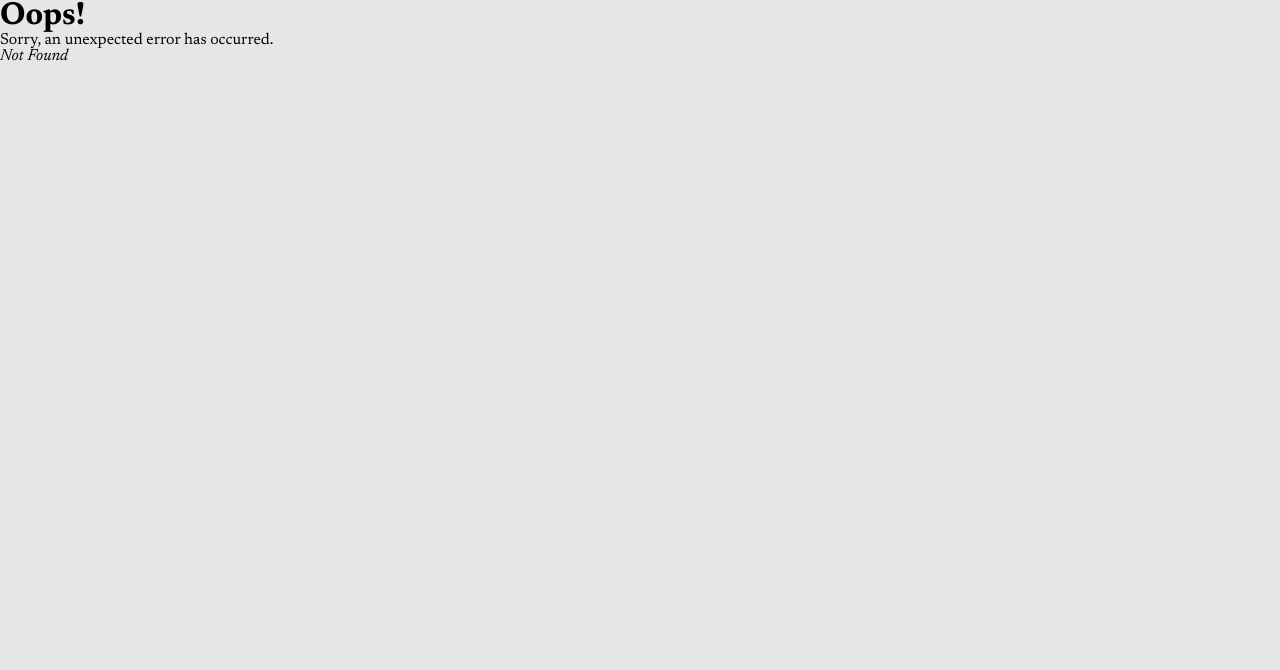
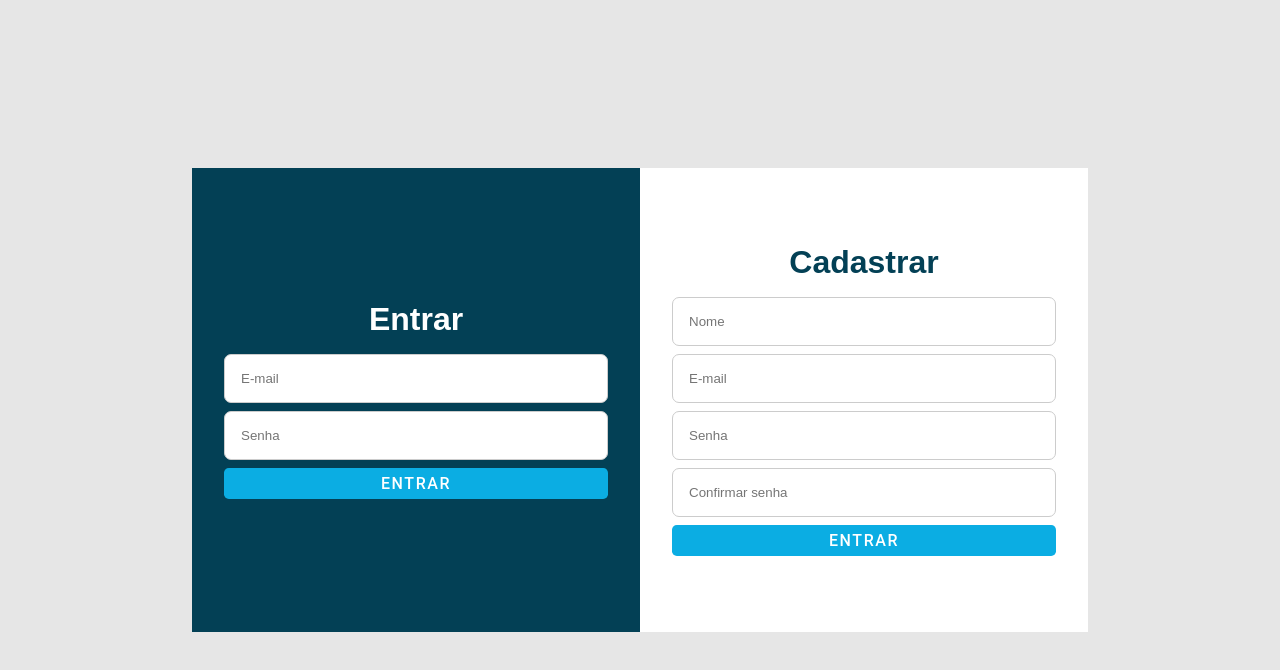
Before and after one commit to filipesantanadev/spa-breakingnews, a React (Vite) app: page /auth in a window 1280 px wide. Before the commit this address had no page. Shown: the top 670 px of the page. Built offline with nearby package versions, Linux system fonts and the light colour scheme.

Commit message:
feat: create page signin and signup, and standardizing the components

```diff
--- /dev/null
+++ b/src/components/Button/Button.jsx
@@ -0,0 +1,5 @@
+import { ButtonSpace } from "./ButtonStyled";
+
+export function Button({ type, text }) {
+  return <ButtonSpace type={type}>{text}</ButtonSpace>;
+}
--- /dev/null
+++ b/src/components/Button/ButtonStyled.jsx
@@ -0,0 +1,22 @@
+import styled from "styled-components";
+
+export const ButtonSpace = styled.button`
+  background-color: #0bade3;
+  border: none;
+  outline: none;
+  font-size: 1rem;
+  padding: 0.4rem 1rem;
+  color: #fff;
+  transition: all 0.4s ease-in-out;
+  cursor: pointer;
+  border-radius: 0.3rem;
+  font-family: Roboto, arial;
+  width: auto;
+  font-weight: 500;
+  letter-spacing: 0.1rem;
+  text-transform: uppercase;
+
+  &:hover {
+    background-color: #0a86af;
+  }
+`;
--- /dev/null
+++ b/src/components/Input/Input.jsx
@@ -0,0 +1,5 @@
+import { InputSpace } from "./InputStyled";
+
+export function Input({ type, placeholder, register, name }) {
+  return <InputSpace type={type} placeholder={placeholder} />;
+}
--- /dev/null
+++ b/src/components/Input/InputStyled.jsx
@@ -0,0 +1,7 @@
+import styled from "styled-components";
+
+export const InputSpace = styled.input`
+  padding: 1rem;
+  border-radius: 7px;
+  border: 1px solid #ccc;
+`;
--- a/src/components/Navbar/Navbar.jsx
+++ b/src/components/Navbar/Navbar.jsx
@@ -1,9 +1,10 @@
 import { Link, Outlet, useNavigate } from "react-router-dom";
 import logo from "../../images/logoBN.png";
-import { Button, ErrorSpan, ImageLogo, InputSpace, Nav } from "./NavbarStyled";
+import { ErrorSpan, ImageLogo, InputSpace, Nav } from "./NavbarStyled";
 import { useForm } from "react-hook-form";
 import { z } from "zod";
 import { zodResolver } from "@hookform/resolvers/zod";
+import { Button } from "../Button/Button";
 
 const searchSchema = z.object({
   title: z
@@ -30,6 +31,10 @@
     navigate(`/search/${title}`);
     reset();
   }
+
+  function goAuth() {
+    navigate("/auth");
+  }
   return (
     <>
       <Nav>
@@ -50,7 +55,11 @@
           <ImageLogo src={logo} alt="Logo do Breaking News" />
         </Link>
 
-        <Button>Entrar</Button>
+        <Link to="/auth">
+          <Button type="button" text="entrar">
+            Entrar
+          </Button>
+        </Link>
       </Nav>
       {errors.title && <ErrorSpan>{errors.title.message}</ErrorSpan>}
       <Outlet />
--- a/src/components/Navbar/NavbarStyled.jsx
+++ b/src/components/Navbar/NavbarStyled.jsx
@@ -60,27 +60,6 @@
   }
 `;
 
-export const Button = styled.button`
-  background-color: #0bade3;
-  border: none;
-  outline: none;
-  font-size: 1rem;
-  padding: 0.4rem 1rem;
-  color: #fff;
-  transition: all 0.4s ease-in-out;
-  cursor: pointer;
-  border-radius: 0.3rem;
-  font-family: Roboto, arial;
-  /* width: 40%; */
-  font-weight: 500;
-  letter-spacing: 0.1rem;
-  text-transform: uppercase;
-
-  &:hover {
-    background-color: #0a86af;
-  }
-`;
-
 export const ErrorSpan = styled.span`
   background-color: #ffaeae;
   color: #9e0000;
--- a/src/main.jsx
+++ b/src/main.jsx
@@ -6,6 +6,7 @@
 import Home from "./pages/Home/Home.jsx";
 import { GlobalStyled } from "./GlobalStyled.jsx";
 import ErrorPage from "./pages/ErrorPage/ErrorPage.jsx";
+import { Authentication } from "./pages/Authentication/Authentication.jsx";
 
 const router = createBrowserRouter([
   {
@@ -17,6 +18,10 @@
       { path: "/search/:title", element: <Search /> },
     ],
   },
+  {
+    path: "/auth",
+    element: <Authentication />,
+  },
 ]);
 
 createRoot(document.getElementById("root")).render(
--- /dev/null
+++ b/src/pages/Authentication/Authentication.jsx
@@ -0,0 +1,32 @@
+import { Button } from "../../components/Button/Button";
+import { Input } from "../../components/Input/Input";
+import { AuthContainer, Section } from "./AuthenticationStyled";
+
+export function Authentication() {
+  return (
+    <AuthContainer>
+      <Section type="signin">
+        <h2>Entrar</h2>
+        <form>
+          <Input type="email" placeholder="E-mail" name="email" />
+          <Input type="password" placeholder="Senha" name="password" />
+          <Button type="submit" text="Entrar"></Button>
+        </form>
+      </Section>
+      <Section type="signup">
+        <h2>Cadastrar</h2>
+        <form>
+          <Input type="text" placeholder="Nome" name="name" />
+          <Input type="email" placeholder="E-mail" name="email" />
+          <Input type="password" placeholder="Senha" name="password" />
+          <Input
+            type="password"
+            placeholder="Confirmar senha"
+            name="password"
+          />
+          <Button type="submit" text="Entrar"></Button>
+        </form>
+      </Section>
+    </AuthContainer>
+  );
+}
--- /dev/null
+++ b/src/pages/Authentication/AuthenticationStyled.jsx
@@ -0,0 +1,36 @@
+import styled from "styled-components";
+
+export const AuthContainer = styled.div`
+  height: 100vh;
+  display: flex;
+  justify-content: center;
+  align-items: center;
+  width: 70%;
+  margin: 0 auto;
+
+  form {
+    display: flex;
+    flex-direction: column;
+    gap: 0.5rem;
+    width: 100%;
+  }
+`;
+
+export const Section = styled.section`
+  display: flex;
+  flex-direction: column;
+  justify-content: center;
+  width: 100%;
+  height: 400px;
+  padding: 2rem;
+  gap: 1rem;
+  background-color: ${(props) =>
+    props.type === "signin" ? "#034055" : "white"};
+  color: ${(props) => (props.type === "signup" ? "#034055" : "white")};
+
+  h2 {
+    font-size: 2rem;
+    text-align: center;
+    font-weight: 700;
+  }
+`;
```
